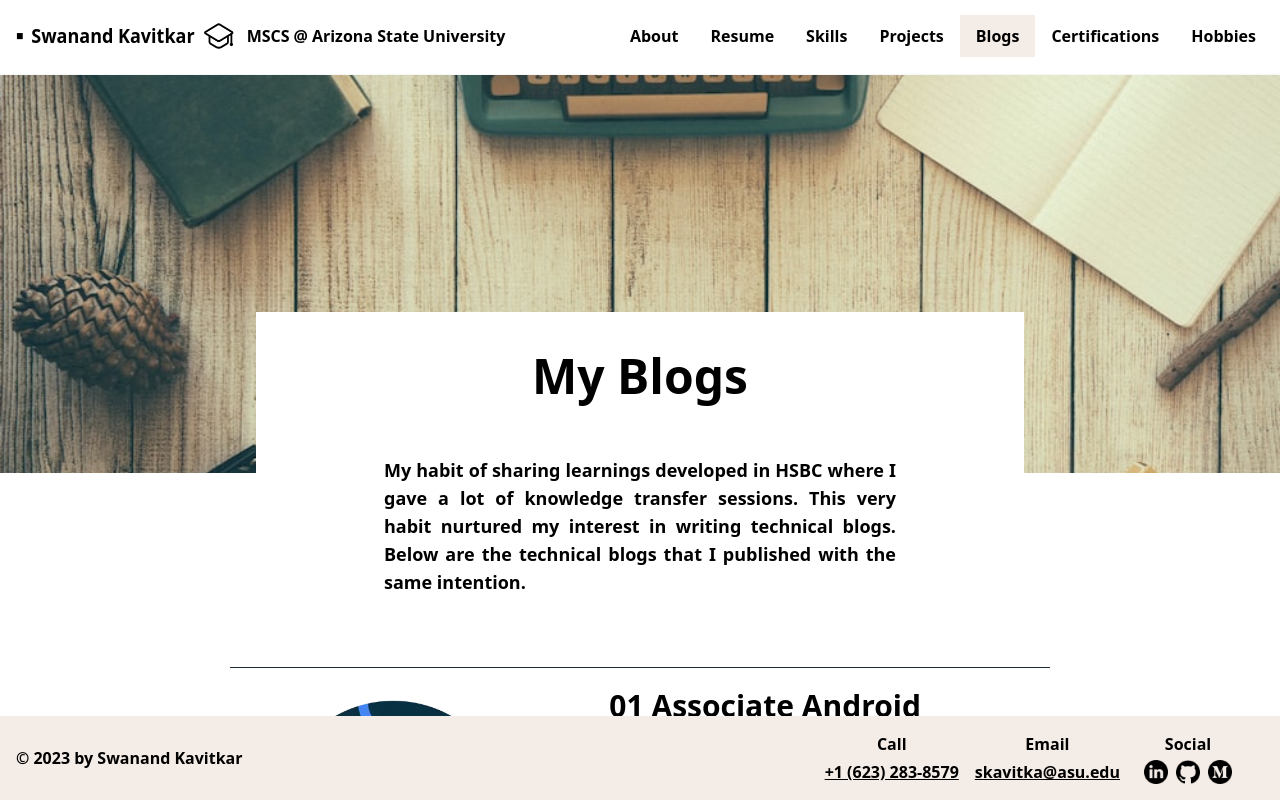
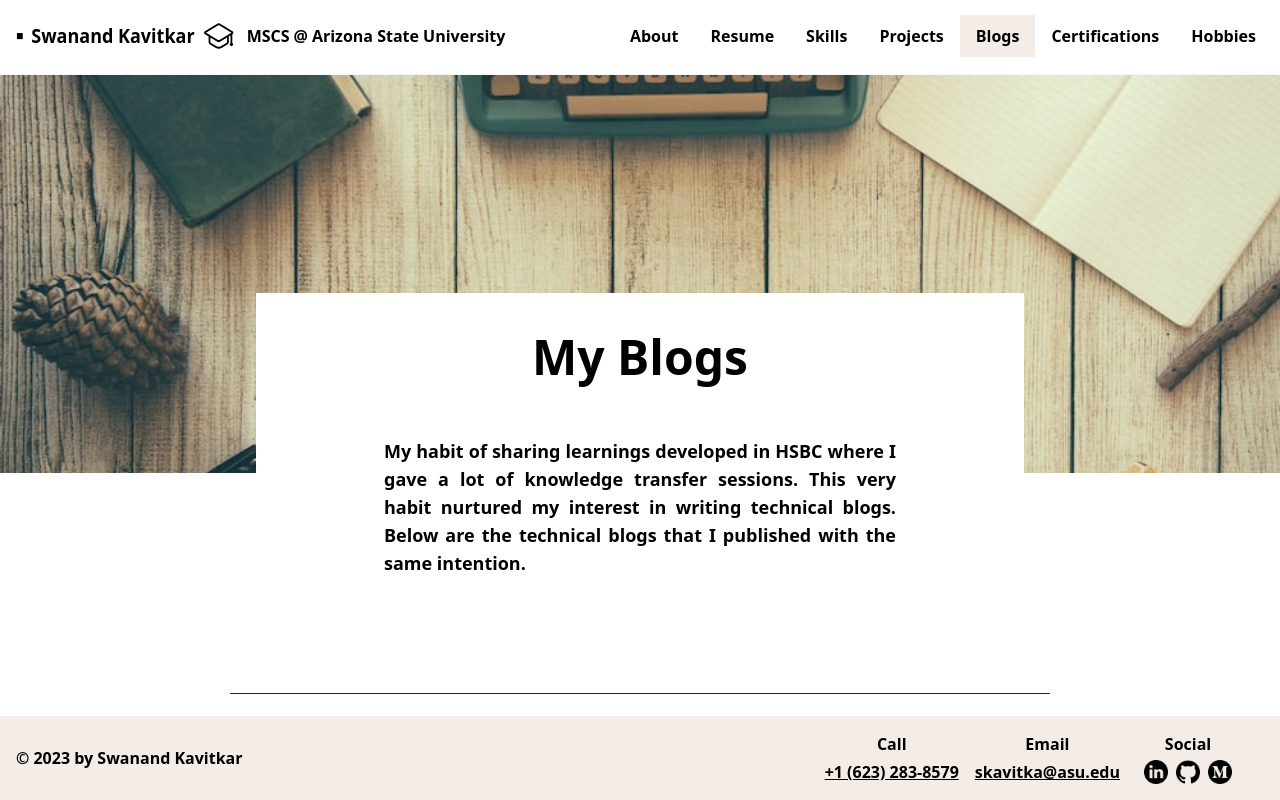
Before and after one commit to S-Threepio/S-Threepio.github.io, a React (Create React App) app: page /blogs in a window 1280 px wide. Built offline with nearby package versions, Linux system fonts and the light colour scheme.

Commit message:
blog and resume fixed

```diff
--- a/src/components/Blogs/Blogs.js
+++ b/src/components/Blogs/Blogs.js
@@ -12,7 +12,7 @@ const Blogs = () => {
         src={blogs.cover}
         className="w-screen h-[50vh] object-center object-cover"
       />
-      <div className="mb-[5%] md:relative md:bottom-[25%]  md:mb-[-7%] flex flex-col w-4/5 lg:w-3/5 bg-primary items-center">
+      <div className="mb-[5%] md:relative md:bottom-[180px]  md:mb-[-5%] flex flex-col w-4/5 lg:w-3/5 bg-primary items-center">
         <div className="text-4xl md:text-5xl font-bold p-4 md:mt-6">
           My Blogs
         </div>
--- a/src/components/Resume/Resume.js
+++ b/src/components/Resume/Resume.js
@@ -54,7 +54,7 @@ const Resume = () => {
         </div>
       </div>
 
-      <div className="bg-sober w-full justify-center text-center lg:text-justify flex p-6 my-2 sm:my-2">
+      <div className="bg-sober w-full justify-center text-center lg:text-justify flex p-6 my-2">
         <div className="flex flex-col gap-10 px-8 py-4 items-center lg:items-start mb-2 w-[900px] ">
           <div className="text-5xl font-bold text-left w-max">Education</div>
           <div className="flex flex-col items-center gap-10 text-justify justify-left">
@@ -65,7 +65,7 @@ const Resume = () => {
         </div>
       </div>
 
-      <div className="bg-sober w-full justify-center flex p-6 my-2 sm:my-2">
+      <div className="bg-sober w-full justify-center flex p-6">
         <div className="flex flex-col gap-10 px-8 py-4 items-center lg:items-start mb-2 w-[900px] ">
           <div className="text-5xl font-bold text-left w-max">Work</div>
           <div className="flex flex-col items-center justify-center gap-10">
```
